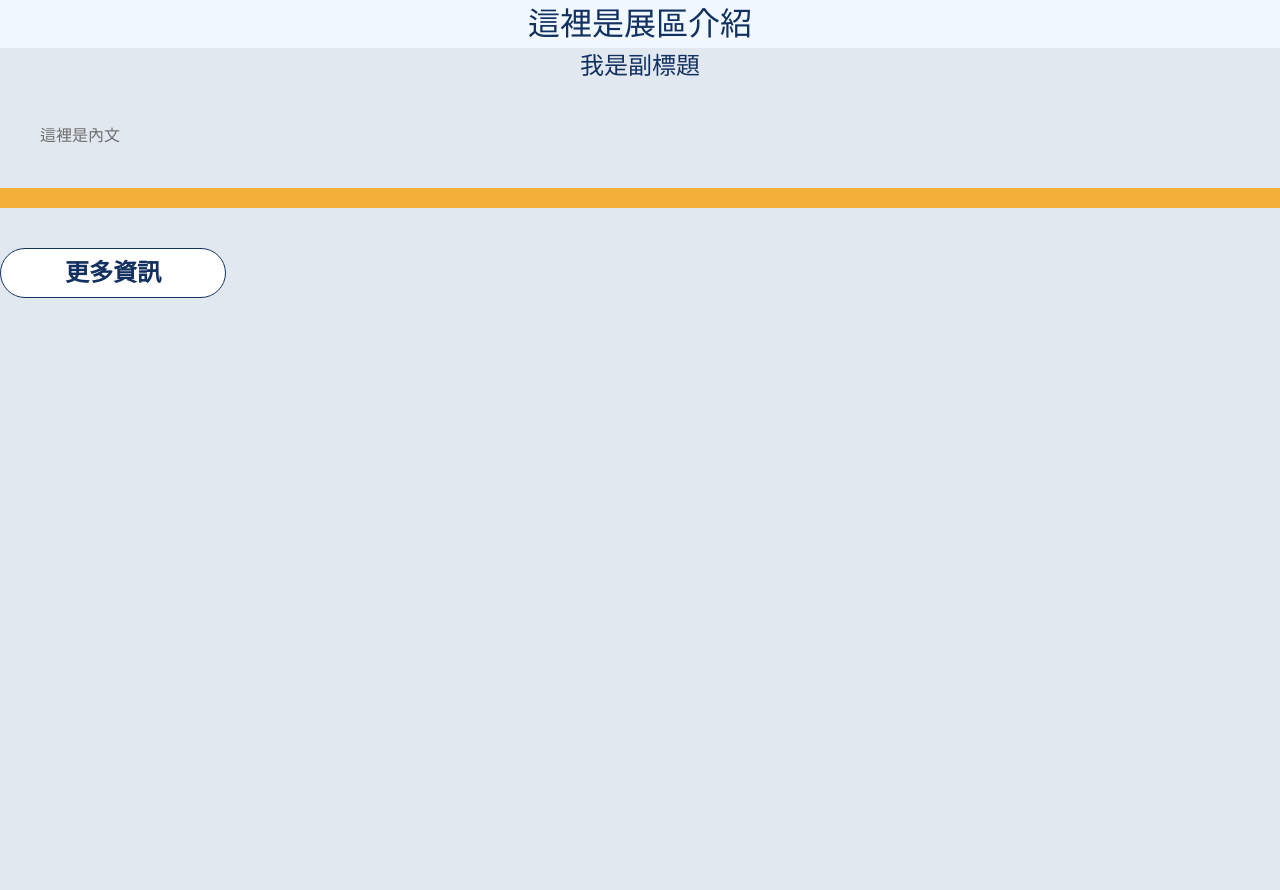
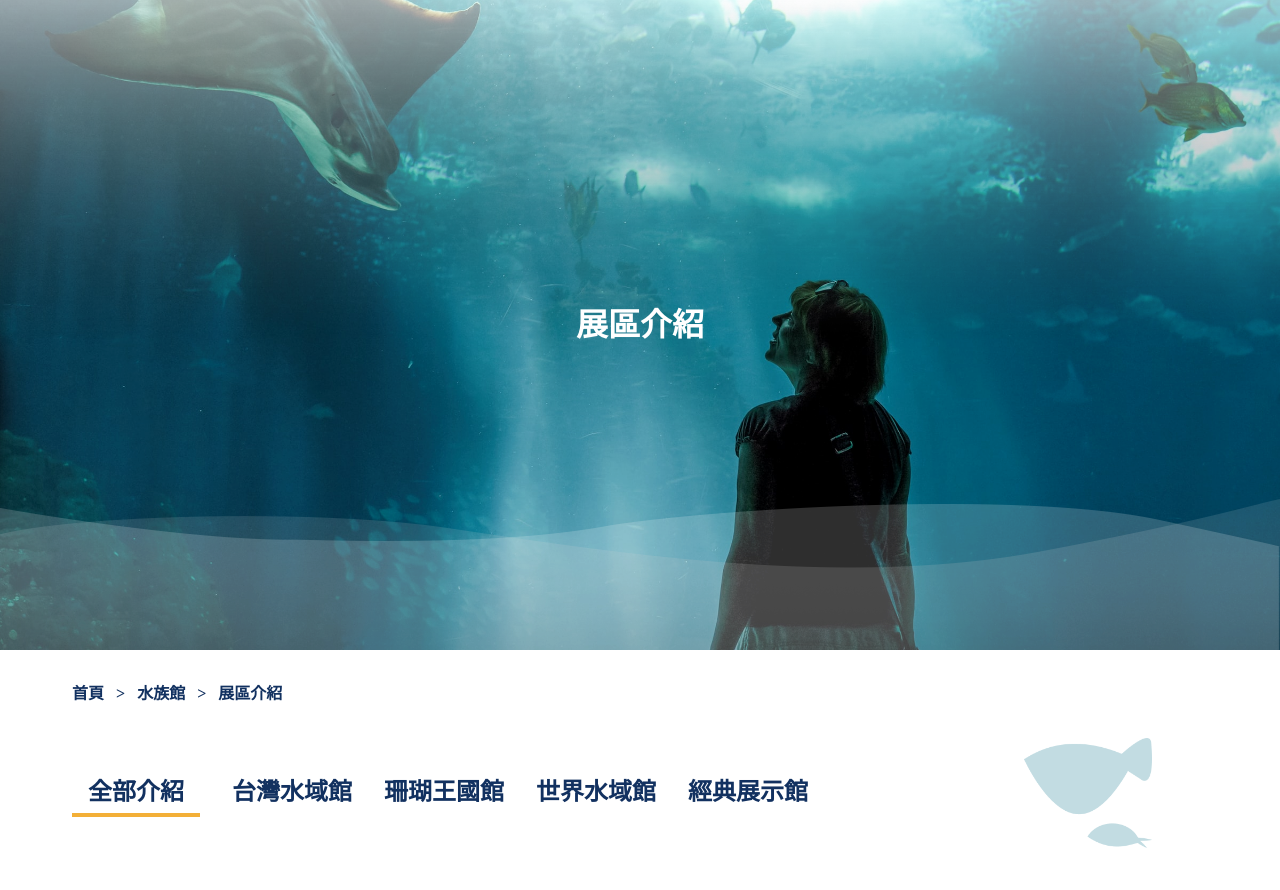
Before and after one commit to TeamRocket12th/Aquarium-Redesign, a website: page src/exhibitpage.html in a window 1280 px wide. Before the commit the page ends 800 px from the top, so only its background shows below. Drawn offline with Linux system fonts and the light colour scheme.

Commit message:
[feat]:新增banner,新增Breadcrumb,新增分頁標籤

```diff
--- a/src/exhibitpage.html
+++ b/src/exhibitpage.html
@@ -8,11 +8,109 @@
     <link rel="icon" href="../assets/images/logo.svg" type="image/x-icon" />
     <link rel="stylesheet" href="../dist/output.css" />
   </head>
-  <body class="bg-slate-200">
-    <h1 class="bg-secondary text-center text-primary">這裡是展區介紹</h1>
-    <h2 class="text-center text-primary">我是副標題</h2>
-    <p class="bg-slate-200 p-10 text-descript">這裡是內文</p>
-    <div class="h-5 bg-fn"></div>
-    <button class="btn my-10">更多資訊</button>
+  <body>
+    <section
+      class="relative z-[-10] flex h-[650px] items-center justify-center overflow-hidden bg-[url('../assets/images/水族館-展區介紹/vidar-nordli-mathisen-njDnOteVf6c-unsplash.jpg')] bg-cover bg-center"
+    >
+      <img src="../assets/images/水族館-展區介紹/banner底圖.png" alt="" /
+      class="absolute top-0 h-full w-full z-[-5]">
+      <img
+        class="absolute bottom-0 z-[-3] md:hidden"
+        src="/assets/images/水族館-展區介紹/banner透明底圖small.png"
+        alt=""
+      />
+      <img
+        class="absolute bottom-0 z-[-2] md:hidden"
+        src="/assets/images/水族館-展區介紹/banner透明漸層-small.png"
+        alt=""
+      />
+      <img
+        class="absolute bottom-0 z-[-3] hidden md:bottom-[-50px] md:block lg:bottom-[-100px]"
+        src="/assets/images/水族館-展區介紹/banner透明底圖-big.png"
+        alt=""
+      />
+      <img
+        class="absolute bottom-0 z-[-2] hidden md:bottom-[-50px] md:block lg:bottom-[-100px]"
+        src="/assets/images/水族館-展區介紹/banner透明漸層-big.png"
+        alt=""
+      />
+
+      <section class="font-bold text-white">
+        <h1 class="z-10">展區介紹</h1>
+      </section>
+    </section>
+    <section class="hidden bg-white font-bold text-primary md:block">
+      <ul class="flex p-4 md:p-8 lg:px-16">
+        <li class="mx-2">
+          <h3>
+            <a href="">首頁</a>
+          </h3>
+        </li>
+        <li class="mx-1"><h3>></h3></li>
+        <li class="mx-2">
+          <h3><a href="">水族館</a></h3>
+        </li>
+        <li class="mx-1"><h3>></h3></li>
+        <li class="mx-2">
+          <h3><a href="">展區介紹</a></h3>
+        </li>
+      </ul>
+    </section>
+    <section class="relative">
+      <ul
+        class="flex flex-wrap p-6 font-bold text-primary md:text-[24px] lg:px-16"
+      >
+        <li
+          class="m-2 rounded-[8px] border border-primary bg-primary py-1 text-white md:rounded-none md:border-none md:bg-white md:text-primary"
+        >
+          <a href="" class="px-4 pb-2 md:border-b-4 md:border-fn">全部介紹</a>
+        </li>
+        <li
+          class="m-2 rounded-[8px] border border-primary py-1 md:rounded-none md:border-none"
+        >
+          <a href="" class="group p-4"
+            >台灣水域館
+            <div
+              class="ml-2 hidden pb-1 transition-all duration-300 md:block md:w-0 md:border-b-4 md:border-fn md:group-hover:w-[100%]"
+            ></div
+          ></a>
+        </li>
+        <li
+          class="m-2 rounded-[8px] border border-primary py-1 md:rounded-none md:border-none"
+        >
+          <a href="" class="group p-4"
+            >珊瑚王國館
+            <div
+              class="ml-2 hidden pb-1 transition-all duration-300 md:block md:w-0 md:border-b-4 md:border-fn md:group-hover:w-[100%]"
+            ></div
+          ></a>
+        </li>
+        <li
+          class="m-2 rounded-[8px] border border-primary py-1 md:rounded-none md:border-none"
+        >
+          <a href="" class="group p-4"
+            >世界水域館
+            <div
+              class="ml-2 hidden pb-1 transition-all duration-300 md:block md:w-0 md:border-b-4 md:border-fn md:group-hover:w-[100%]"
+            ></div
+          ></a>
+        </li>
+        <li
+          class="m-2 rounded-[8px] border border-primary py-1 md:rounded-none md:border-none"
+        >
+          <a href="" class="group p-4"
+            >經典展示館
+            <div
+              class="ml-2 hidden pb-1 transition-all duration-300 md:block md:w-0 md:border-b-4 md:border-fn md:group-hover:w-[100%]"
+            ></div
+          ></a>
+        </li>
+      </ul>
+      <img
+        src="../assets/images/特展/小魚-1.png"
+        alt=""
+        class="absolute top-[45%] right-[5%] z-10 hidden w-[10%] md:top-[20%] md:z-[-2] md:block lg:right-[10%] lg:top-0"
+      />
+    </section>
   </body>
 </html>
```
Also changed, not shown: tailwind.config.js (+11 -11 lines), dist/output.css, 1 other file.
